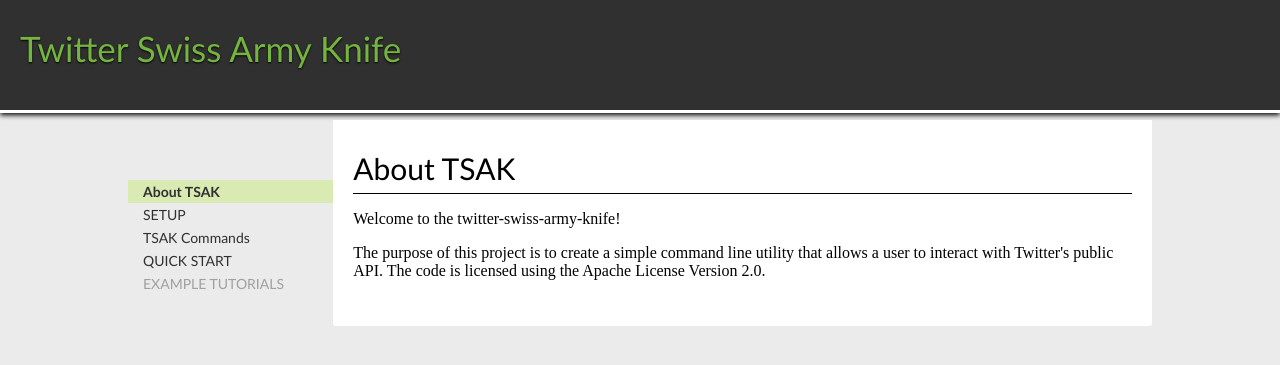
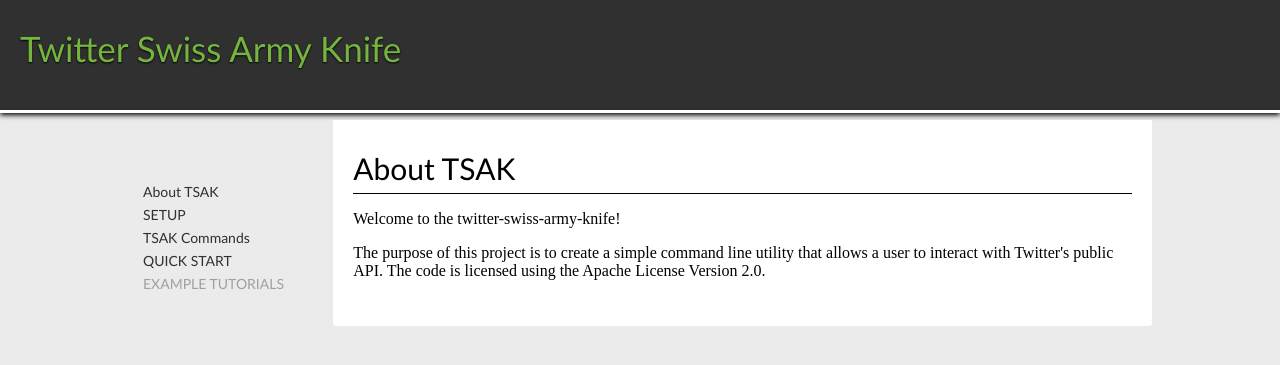
Before and after one commit to Tajtaj/planets-of-the-universe, a Jekyll site: the page built from index.html, in a window 1280 px wide. Shown: the top 365 px of the page. Built offline with Jekyll 4.4.1, drawn with Linux system fonts in a browser that asks for light colours; nearby versions of some CDN libraries; Markdown is read by kramdown in place of the engine named in the settings.

Commit message:
Changes in left menu
Changes in left menu.

```diff
--- a/_includes/left-sidebar.html
+++ b/_includes/left-sidebar.html
@@ -1,4 +1,4 @@
-<a href="" class="current">About TSAK</a>
+<a href="">About TSAK</a>
 <a href="setup.html">SETUP</a>
 <a href="commands.html">TSAK Commands</a>
 <a href="quickstart.html">QUICK START</a>
```
Also changed, not shown: 9 other files.
